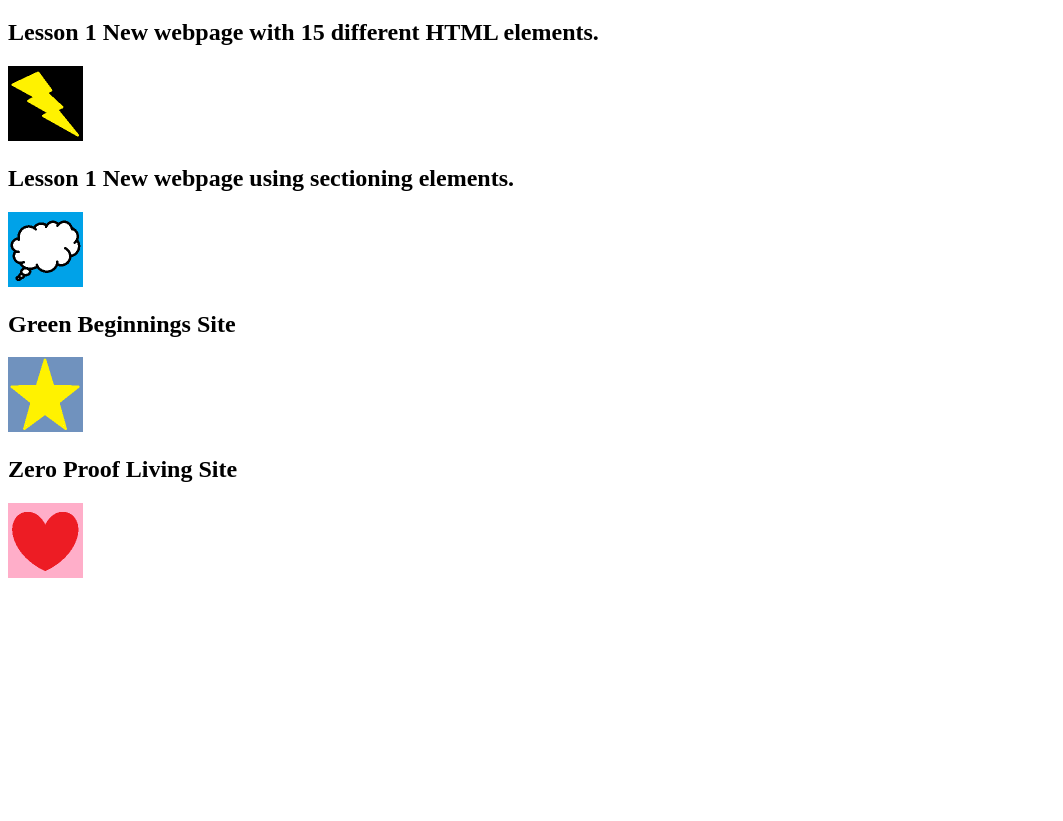
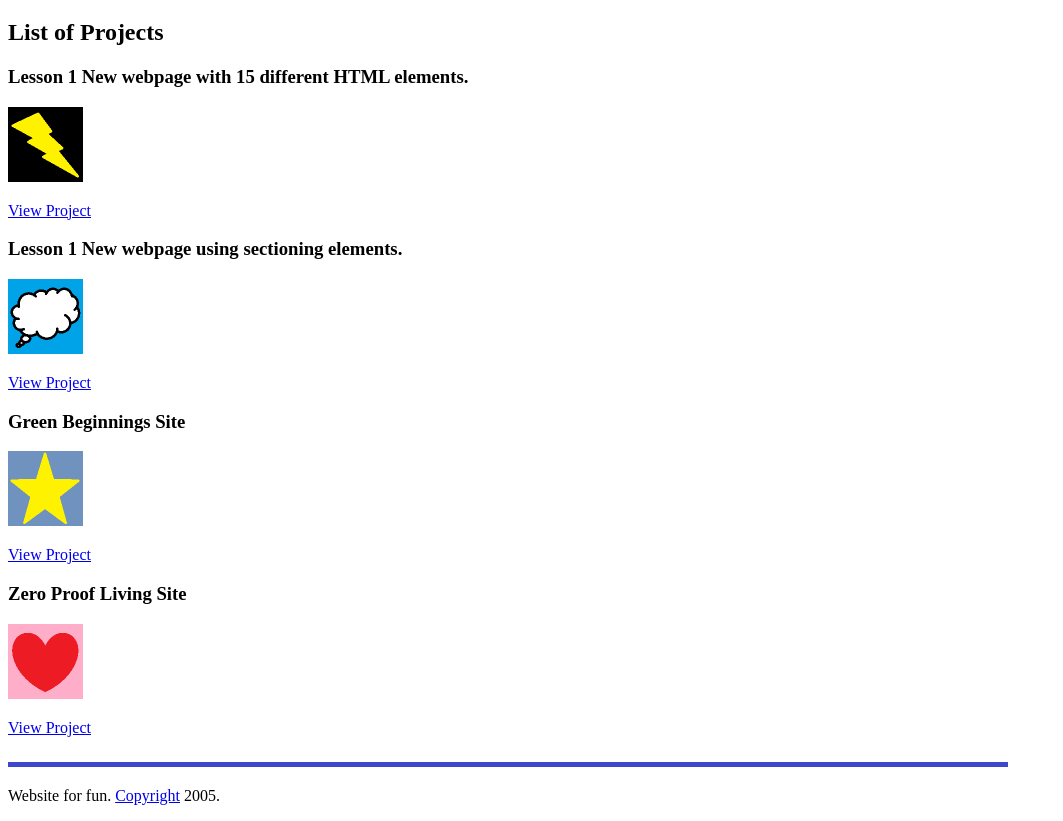
Before and after one commit to toolkit101/portfolio, a plain HTML site: page index.html in a window 1280 px wide. Shown: the part 87-908 px from the top of the page, without its empty margins (0-1063 px from the left). Before the commit the page ends 800 px from the top, so only its background shows below. Drawn offline with Linux system fonts and the light colour scheme.

Commit message:
added footer and images and links

```diff
--- a/index.html
+++ b/index.html
@@ -14,30 +14,37 @@
     <main>
       <h1>My Portfolio</h1>
       <section>
-
+        <h2>List of Projects</h2>
         <article>
-          <h2>Lesson 1 New webpage with 15 different HTML elements.</h2>
-          <img src="images/black-lightening-bolt.png" width="75" height="75" alt="Yellow lighting bolt with a black background."
+          <h3>Lesson 1 New webpage with 15 different HTML elements.</h3>
+          <img src="images/black-lightening-bolt.png" width="75" height="75" alt="Yellow lighting bolt with a black background.">
+          <br>
+          <p><a href="https://github.com/toolkit101/html100/blob/master/index.html">View Project</a></p>
         </article>
 
         <article>
-          <h2>Lesson 1 New webpage using sectioning elements.</h2>
-          <img src="images/text-bubble.png" width="75"  height="75" alt="White text bubble with a black outline on a blue background."
+          <h3>Lesson 1 New webpage using sectioning elements.</h3>
+          <img src="images/text-bubble.png" width="75"  height="75" alt="White text bubble with a black outline on a blue background.">
+          <br>
+          <p><a href="https://github.com/toolkit101/html100/blob/master/sectioning-elements.html">View Project</a></p>
         </article>
 
         <article>
-            <h2>Green Beginnings Site</h2>
-            <img src="images/yellow-star.png" width="75" height="75" alt="Yellow start on a blue background."
+            <h3>Green Beginnings Site</h3>
+            <img src="images/yellow-star.png" width="75" height="75" alt="Yellow start on a blue background.">
+            <p><a href="#">View Project</a></p>
           </article>
 
         <article>
-            <h2>Zero Proof Living Site</h2>
-            <img src="images/red-heart.png" width="75" height="75" alt="Red heart on a pink background."
-        </article>
-
-
+            <h3>Zero Proof Living Site</h3>
+            <img src="images/red-heart.png" width="75" height="75" alt="Red heart on a pink background.">
+            <p><a href="#">View Project</a></p>
+          </article>
       </section>
     </main>
-
+    <footer>
+      <img src="images/blue-line.png" alt="content separator">
+      <p>Website for fun. <a href="https://www.copyright.gov/circs/circ66.pdf">Copyright</a> 2005.</p>
+    </footer>
   </body>
 </html>
```
